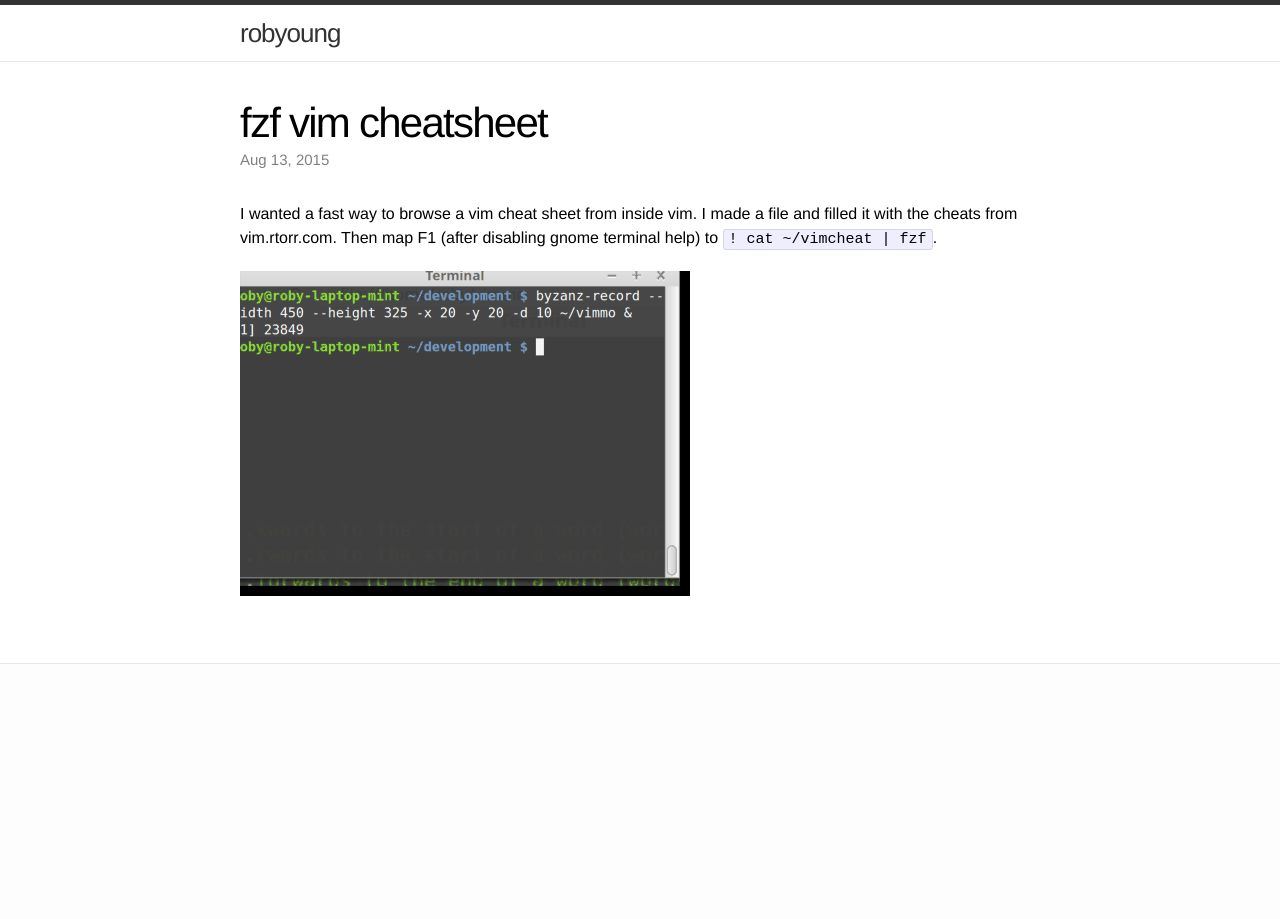
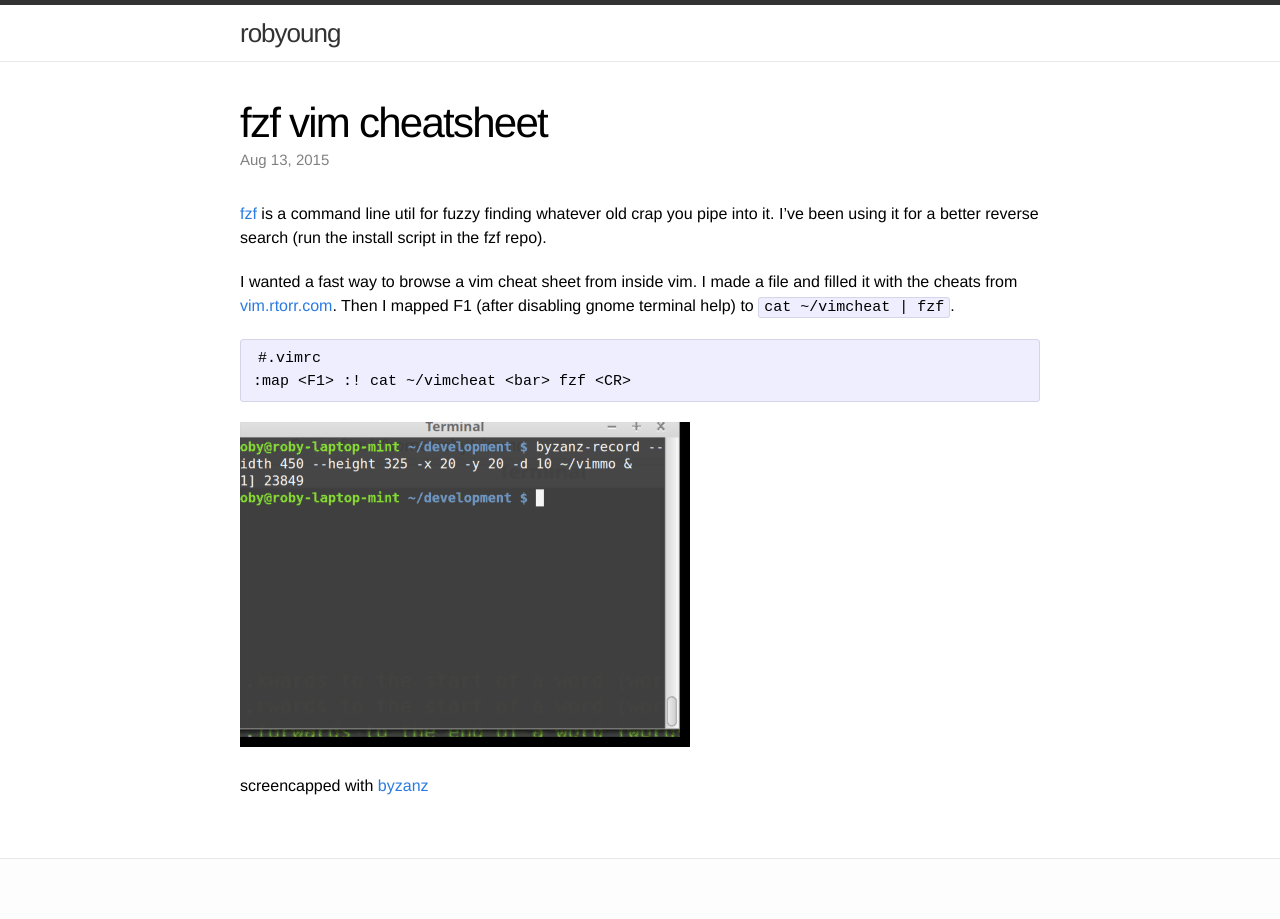
Before and after one commit to robobario/robobario.github.io, a Jekyll site: the page built from _posts/2015-07-13-fzf-vim-cheatsheet.markdown, in a window 1280 px wide. Built offline with Jekyll 4.4.1, drawn with Linux system fonts in a browser that asks for light colours.

Commit message:
elaborate

````diff
--- a/_posts/2015-07-13-fzf-vim-cheatsheet.markdown
+++ b/_posts/2015-07-13-fzf-vim-cheatsheet.markdown
@@ -4,6 +4,15 @@ title:  "fzf vim cheatsheet"
 date:   2015-08-13 18:23:35
 categories: vim fzf
 ---
-I wanted a fast way to browse a vim cheat sheet from inside vim. I made a file and filled it with the cheats from vim.rtorr.com. Then map F1 (after disabling gnome terminal help) to `! cat ~/vimcheat | fzf`.
+[fzf]("https://github.com/junegunn/fzf") is a command line util for fuzzy finding whatever old crap you pipe into it. I've been using it for a better reverse search (run the install script in the fzf repo).
+
+I wanted a fast way to browse a vim cheat sheet from inside vim. I made a file and filled it with the cheats from [vim.rtorr.com](http://vim.rtorr.com). Then I mapped F1 (after disabling gnome terminal help) to `cat ~/vimcheat | fzf`.
+
+```VimL
+#.vimrc
+:map <F1> :! cat ~/vimcheat <bar> fzf <CR>
+```
 
 ![fzf cheatsheet demo](/assets/fzfvim.gif)
+
+screencapped with [byzanz](https://github.com/GNOME/byzanz)
````
